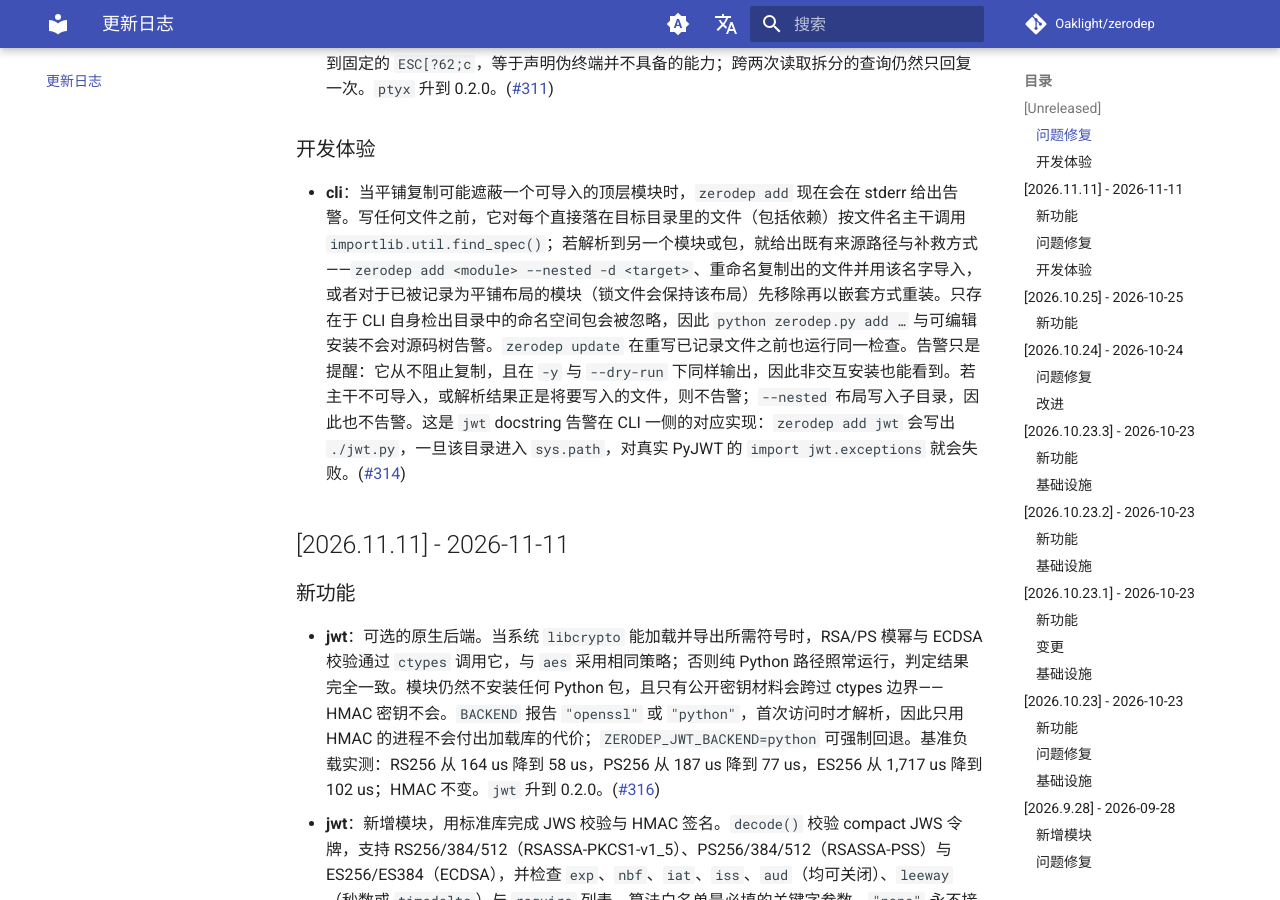
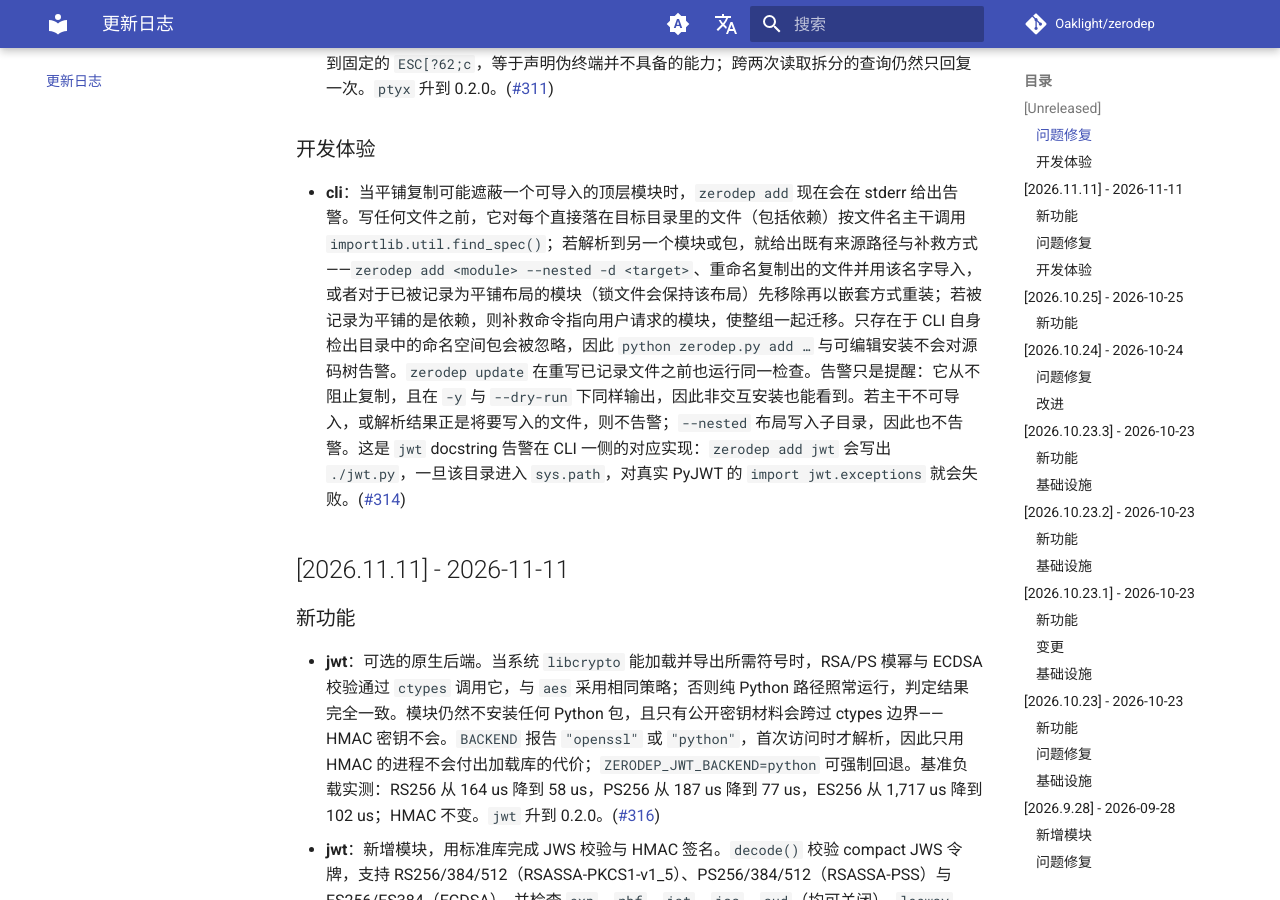
Before and after one commit to Oaklight/zerodep, an MkDocs documentation site: the page built from docs/changelog.md, in a window 1280 px wide and 900 px high, scrolled down 586 px. Built offline with MkDocs 1.6.1 and Material for MkDocs 9.7.7, drawn with Linux system fonts in a browser that asks for light colours; comment, search, counter and statistics services are not loaded.

Commit message:
docs: 补充依赖模块的遮蔽补救说明（#314）

```diff
--- a/docs/changelog.md
+++ b/docs/changelog.md
@@ -12,7 +12,7 @@
 
 ### 开发体验
 
-- **cli**：当平铺复制可能遮蔽一个可导入的顶层模块时，`zerodep add` 现在会在 stderr 给出告警。写任何文件之前，它对每个直接落在目标目录里的文件（包括依赖）按文件名主干调用 `importlib.util.find_spec()`；若解析到另一个模块或包，就给出既有来源路径与补救方式——`zerodep add <module> --nested -d <target>`、重命名复制出的文件并用该名字导入，或者对于已被记录为平铺布局的模块（锁文件会保持该布局）先移除再以嵌套方式重装。只存在于 CLI 自身检出目录中的命名空间包会被忽略，因此 `python zerodep.py add …` 与可编辑安装不会对源码树告警。`zerodep update` 在重写已记录文件之前也运行同一检查。告警只是提醒：它从不阻止复制，且在 `-y` 与 `--dry-run` 下同样输出，因此非交互安装也能看到。若主干不可导入，或解析结果正是将要写入的文件，则不告警；`--nested` 布局写入子目录，因此也不告警。这是 `jwt` docstring 告警在 CLI 一侧的对应实现：`zerodep add jwt` 会写出 `./jwt.py`，一旦该目录进入 `sys.path`，对真实 PyJWT 的 `import jwt.exceptions` 就会失败。([#314](https://github.com/Oaklight/zerodep/issues/314))
+- **cli**：当平铺复制可能遮蔽一个可导入的顶层模块时，`zerodep add` 现在会在 stderr 给出告警。写任何文件之前，它对每个直接落在目标目录里的文件（包括依赖）按文件名主干调用 `importlib.util.find_spec()`；若解析到另一个模块或包，就给出既有来源路径与补救方式——`zerodep add <module> --nested -d <target>`、重命名复制出的文件并用该名字导入，或者对于已被记录为平铺布局的模块（锁文件会保持该布局）先移除再以嵌套方式重装；若被记录为平铺的是依赖，则补救命令指向用户请求的模块，使整组一起迁移。只存在于 CLI 自身检出目录中的命名空间包会被忽略，因此 `python zerodep.py add …` 与可编辑安装不会对源码树告警。`zerodep update` 在重写已记录文件之前也运行同一检查。告警只是提醒：它从不阻止复制，且在 `-y` 与 `--dry-run` 下同样输出，因此非交互安装也能看到。若主干不可导入，或解析结果正是将要写入的文件，则不告警；`--nested` 布局写入子目录，因此也不告警。这是 `jwt` docstring 告警在 CLI 一侧的对应实现：`zerodep add jwt` 会写出 `./jwt.py`，一旦该目录进入 `sys.path`，对真实 PyJWT 的 `import jwt.exceptions` 就会失败。([#314](https://github.com/Oaklight/zerodep/issues/314))
 
 ## [2026.11.11] - 2026-11-11
 
```
